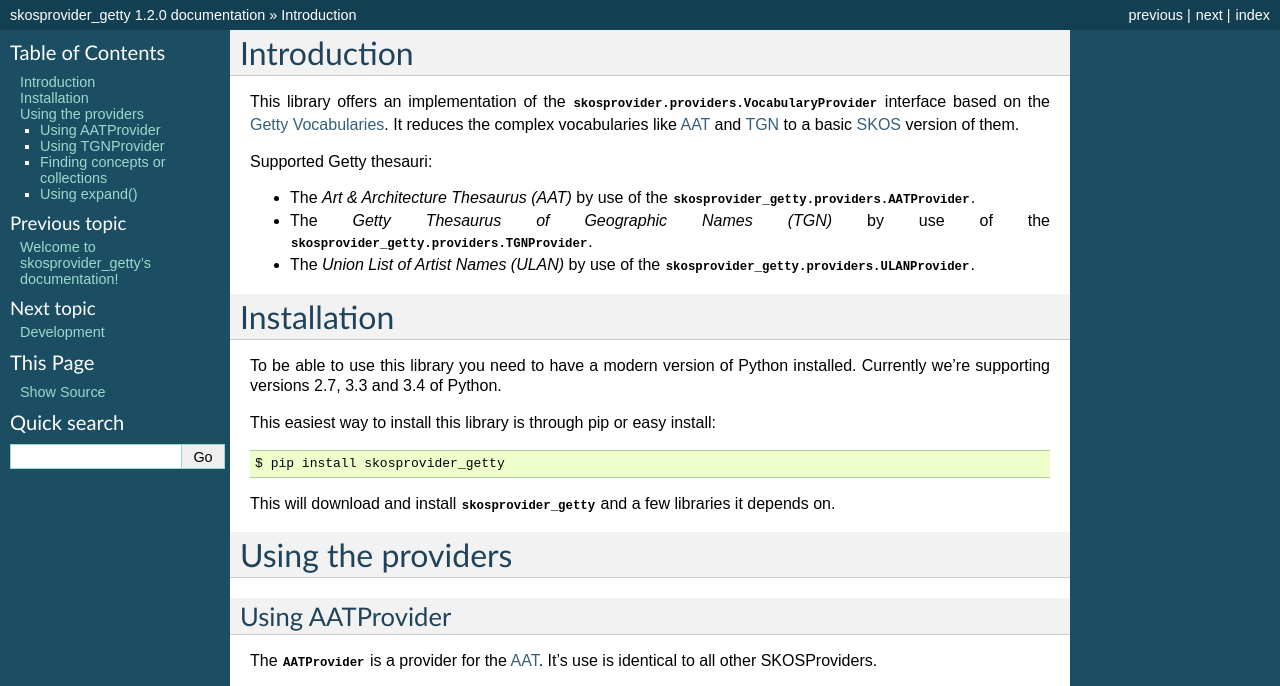
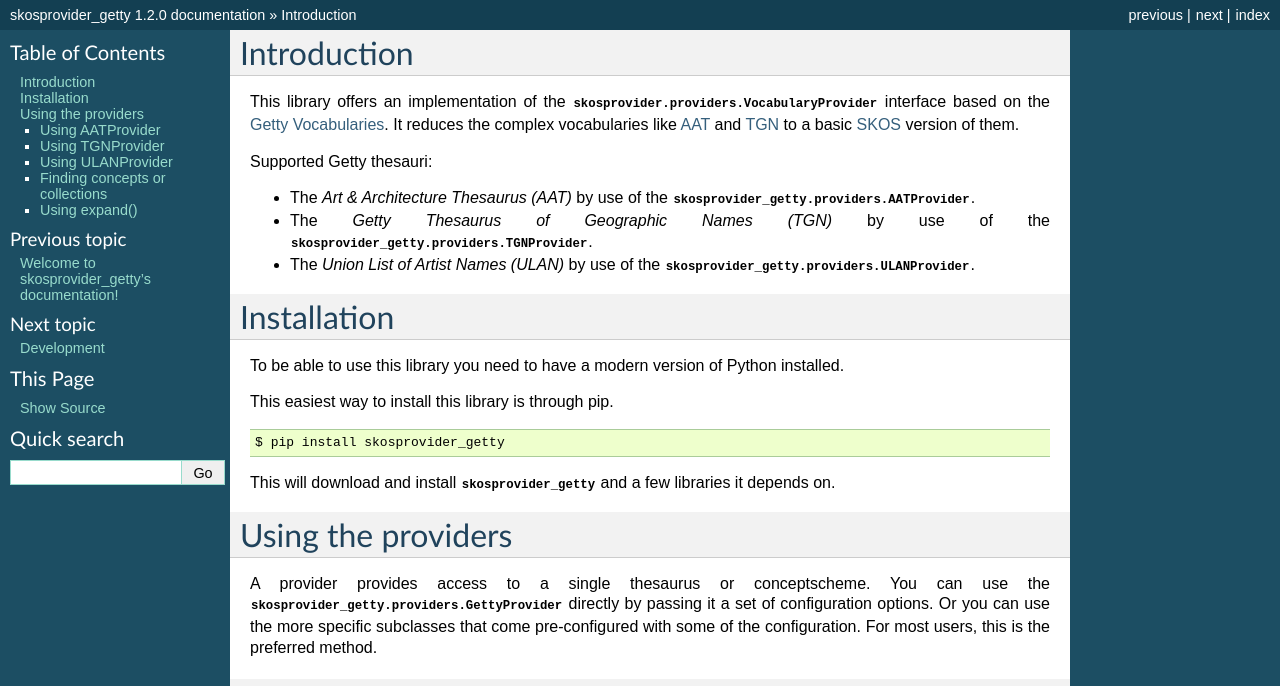
Before and after one commit to OnroerendErfgoed/skosprovider_getty, a Sphinx documentation site: the page built from docs/source/general.rst, in a window 1280 px wide and 1400 px high. Shown: the top 686 px of the window. Built offline with Sphinx 7.4.7, drawn with Linux system fonts in a browser that asks for light colours; some of the changed text lies outside the part shown.

Commit message:
Update docs.

```diff
--- a/docs/source/general.rst
+++ b/docs/source/general.rst
@@ -22,9 +22,9 @@
 ============
 
 To be able to use this library you need to have a modern version of Python
-installed. Currently we're supporting versions 2.7, 3.3 and 3.4 of Python.
+installed.
 
-This easiest way to install this library is through pip or easy install:
+This easiest way to install this library is through pip.
 
 .. code-block:: bash
 
@@ -36,11 +36,17 @@
 Using the providers
 ===================
 
+A provider provides access to a single thesaurus or conceptscheme. You can
+use the :class:`skosprovider_getty.providers.GettyProvider` directly
+by passing it a set of configuration options. Or you can use the more specific
+subclasses that come pre-configured with some of the configuration. For most
+users, this is the preferred method.
+
 Using AATProvider
 -----------------
 
 The :class:`~skosprovider_getty.providers.AATProvider` is a provider for
-the :term:`AAT`. It's use is identical to all other SKOSProviders.
+the :term:`AAT`. Its use is identical to all other SKOSProviders.
 
 .. literalinclude:: ../../examples/churches.py
    :language: python
@@ -49,10 +55,20 @@
 -----------------
 
 The :class:`~skosprovider_getty.providers.TGNProvider` is a provider for
-the :term:`TGN`. It's use is identical to all other SKOSProviders.
+the :term:`TGN`. Its use is identical to all other SKOSProviders.
 
 .. literalinclude:: ../../examples/flanders.py
    :language: python
+
+Using ULANProvider
+------------------
+
+The :class:`~skosprovider_getty.providers.ULANProvider` is a provider for
+the :term:`ULAN`. Its use is identical to all other SKOSProviders.
+
+.. literalinclude:: ../../examples/tolkien.py
+   :language: python
+
 
 Finding concepts or collections
 -------------------------------
```
Also changed, not shown: docs/source/glossary.rst (+6 -2 lines).
